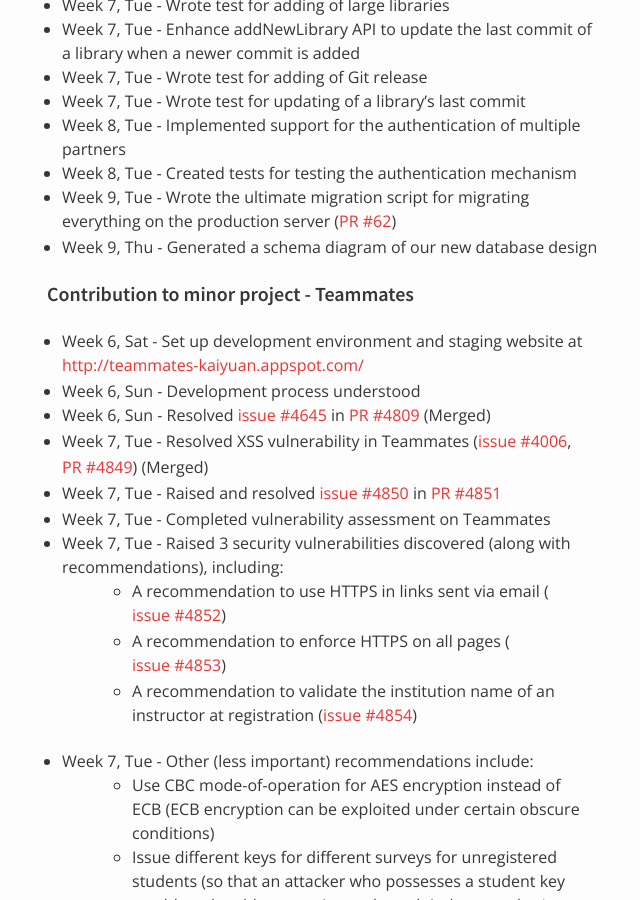
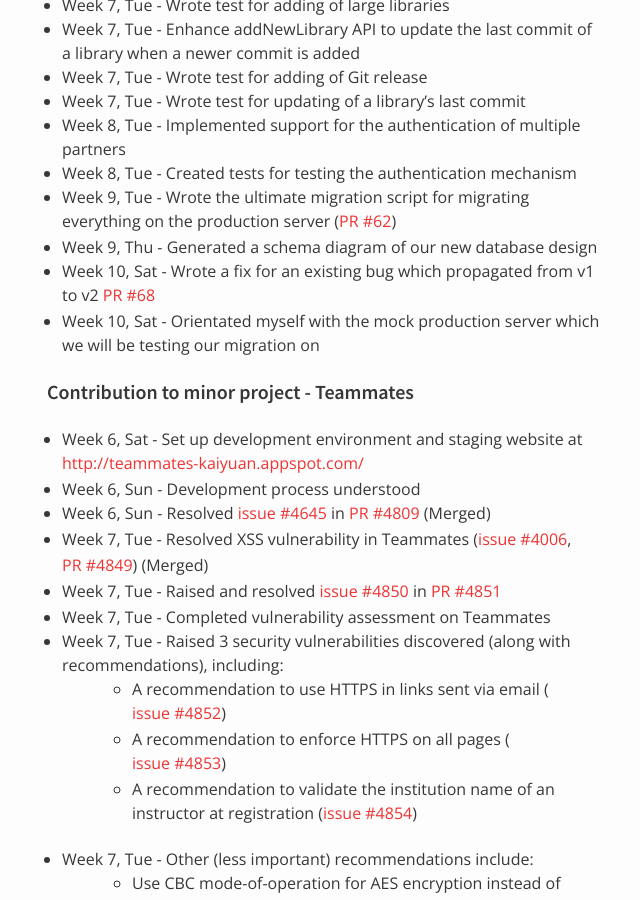
Before and after one commit to nus-oss/cs3281-AY1516S2-website, a Jekyll site: the page built from teams/codebender.md, in a window 1280 px wide and 900 px high, scrolled down 5370 px. Shown: the whole window, without its empty margins (323-963 px from the left). Built offline with Jekyll 4.4.1, drawn with Linux system fonts in a browser that asks for light colours.

Commit message:
Update KY's progress on major

```diff
--- a/teams/codebender.md
+++ b/teams/codebender.md
@@ -182,6 +182,8 @@ permalink: /teams/codebender/
 * Week 8, Tue - Created tests for testing the authentication mechanism
 * Week 9, Tue - Wrote the ultimate migration script for migrating everything on the production server ([PR #62](https://github.com/codebendercc/eratosthenes/pull/62))
 * Week 9, Thu - Generated a schema diagram of our new database design
+* Week 10, Sat - Wrote a fix for an existing bug which propagated from v1 to v2 [PR #68](https://github.com/codebendercc/eratosthenes/pull/68)
+* Week 10, Sat - Orientated myself with the mock production server which we will be testing our migration on
 
 #### Contribution to minor project - Teammates
 * Week 6, Sat - Set up development environment and staging website at [http://teammates-kaiyuan.appspot.com/](http://teammates-kaiyuan.appspot.com/)
```
